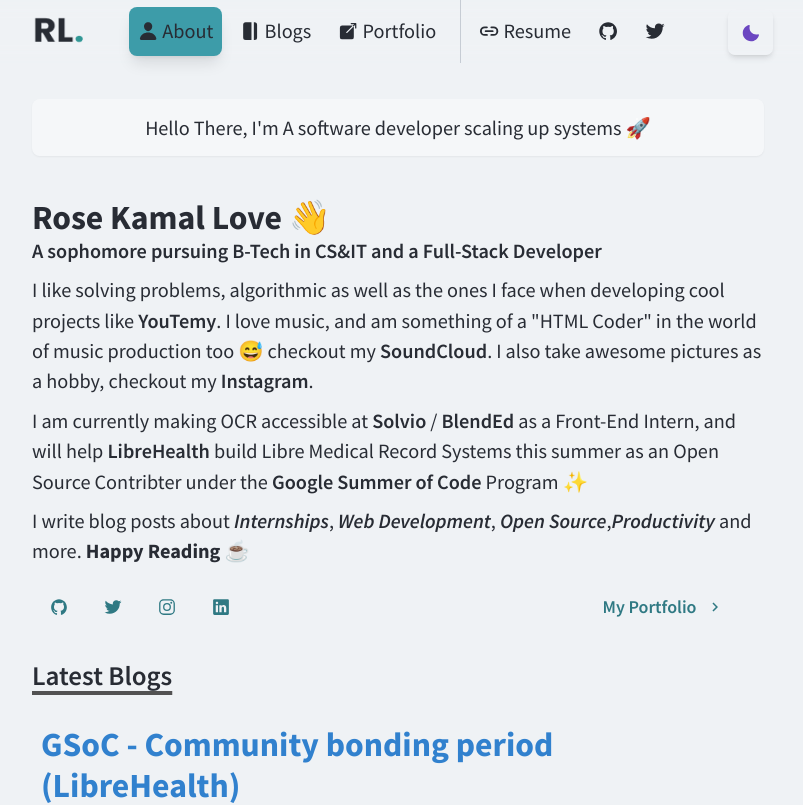
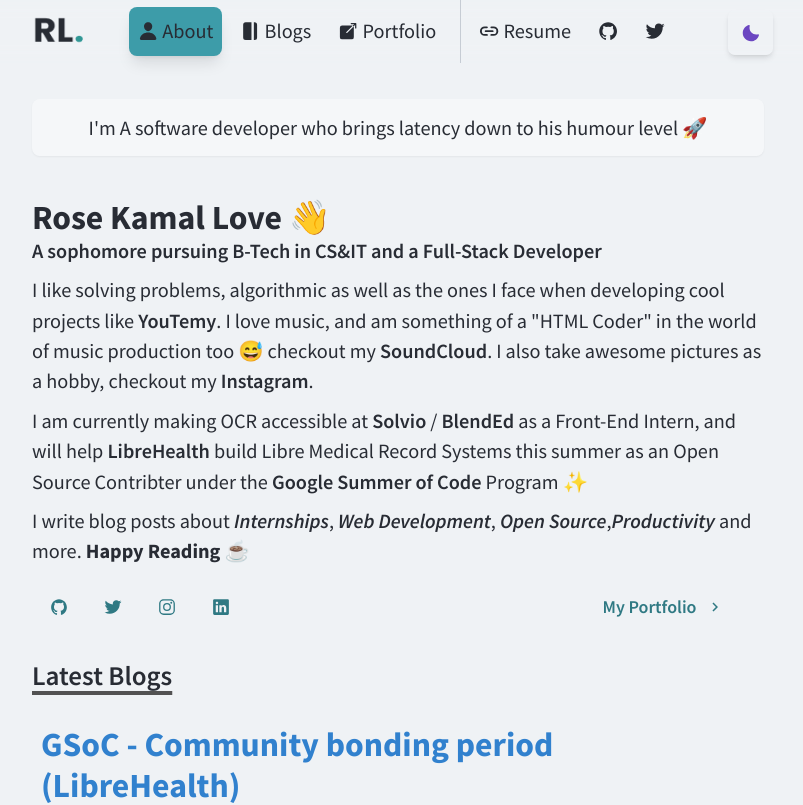
Before and after one commit to rosekamallove/rosekamal.love, a Next.js app: page / in a window 1280 px wide. Shown: the top 805 px of the page, without its empty margins (242-1045 px from the left). Built offline with nearby package versions, Linux system fonts and the light colour scheme.

Commit message:
funny; tagline

```diff
--- a/components/intro.tsx
+++ b/components/intro.tsx
@@ -12,7 +12,8 @@
         align="center"
         className="shadow-sm"
       >
-        Hello There, I&apos;m A software developer scaling up systems 🚀
+        I&apos;m A software developer who brings latency down to his humour
+        level 🚀
       </Box>
       {/*<Box flexShrink={0} md={{ display: 'none' }} align="center">
         <div className="cursor-pointer rounded-full transition-ease-in-out duration-300 hover:scale-[1.1]">
```
